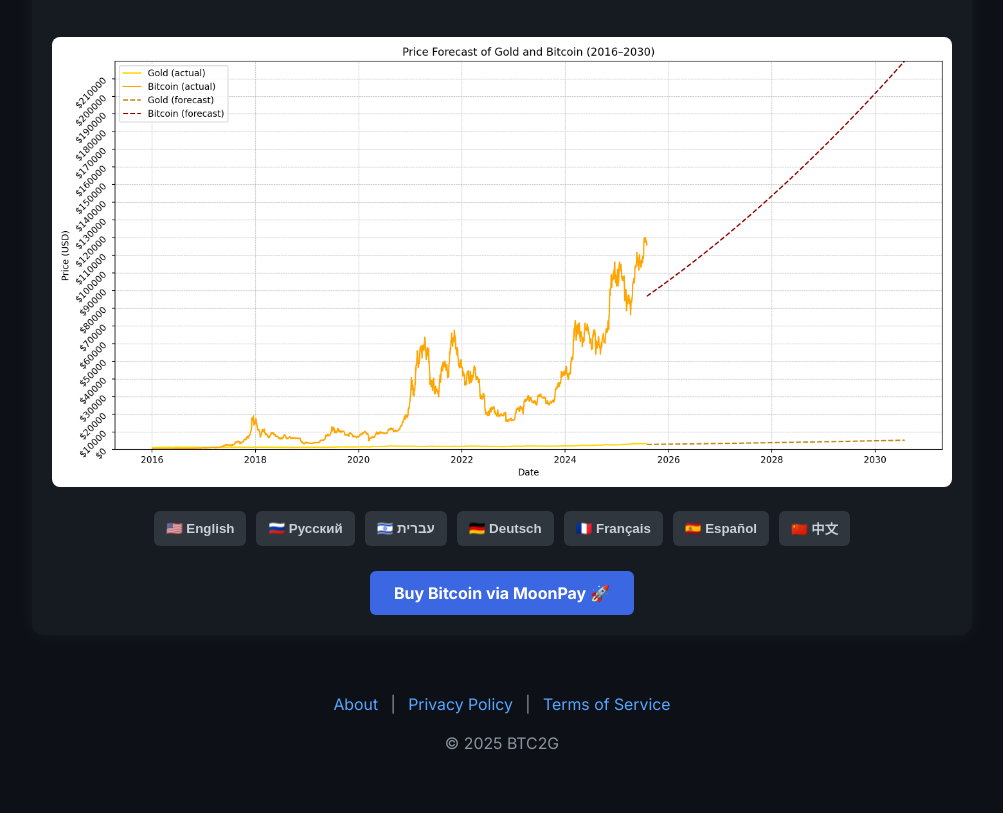
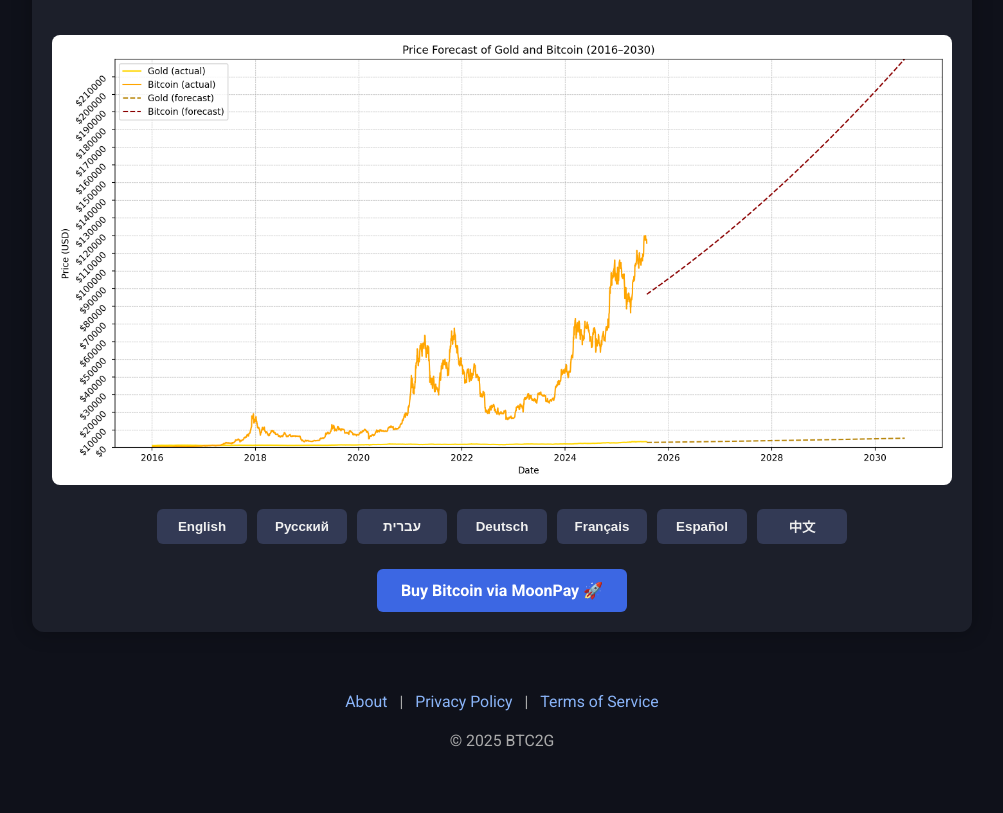
Before and after one commit to vitalydz/btc2g.github.io, a plain HTML site: page index.html in a window 1280 px wide. Shown: the part 134-947 px from the top of the page, without its empty margins (138-1141 px from the left). Drawn offline with Linux system fonts and the light colour scheme.

Commit message:
Add MoonPay widget integration with language switch on index and buy pages.Fixed Russian.Dark Mode.Fixed Hebrew and buttons.

```diff
--- a/index.html
+++ b/index.html
@@ -4,24 +4,24 @@
   <meta charset="UTF-8" />
   <meta name="viewport" content="width=device-width, initial-scale=1.0" />
   <title>BTC2G - Bitcoin vs Gold Forecast</title>
-  <link href="https://fonts.googleapis.com/css2?family=Inter:wght@400;700&display=swap" rel="stylesheet">
+  <link href="https://fonts.googleapis.com/css2?family=Roboto:wght@400;700&display=swap" rel="stylesheet">
   <style>
     body {
-      font-family: 'Inter', sans-serif;
-      background: #0d1117;
+      font-family: 'Roboto', sans-serif;
       margin: 0;
       padding: 20px;
-      color: #c9d1d9;
+      background: #0f111a;
+      color: #f0f0f0;
+      text-align: center;
     }
 
     .container {
       max-width: 900px;
       margin: auto;
       padding: 20px;
-      background: #161b22;
+      background: #1c1f2a;
       border-radius: 12px;
-      box-shadow: 0 0 20px rgba(255, 255, 255, 0.05);
-      text-align: center;
+      box-shadow: 0 0 20px rgba(0, 0, 0, 0.3);
     }
 
     h1 {
@@ -31,7 +31,7 @@
 
     p {
       font-size: 1.1em;
-      margin: 0 0 20px 0;
+      margin: 0 0 20px;
     }
 
     img {
@@ -42,25 +42,30 @@
     }
 
     .lang-switch {
-      margin-top: 20px;
       display: flex;
       flex-wrap: wrap;
       justify-content: center;
+      margin-top: 20px;
       gap: 10px;
+    }
+
+    .lang-switch.direction-fixed {
+      direction: ltr;
     }
 
     .lang-switch button {
       padding: 8px 12px;
       border: none;
       border-radius: 6px;
-      background: #30363d;
-      color: #c9d1d9;
+      background: #333a55;
+      color: #f0f0f0;
       cursor: pointer;
       font-weight: bold;
+      min-width: 90px;
     }
 
     .lang-switch button:hover {
-      background: #484f58;
+      background: #444e6d;
     }
 
     .moonpay-btn {
@@ -83,13 +88,12 @@
       margin-top: 40px;
       padding: 20px 10px;
       font-size: 0.9em;
-      color: #8b949e;
-      text-align: center;
+      color: #aaa;
     }
 
     footer a {
       margin: 0 8px;
-      color: #58a6ff;
+      color: #8ab4f8;
       text-decoration: none;
     }
 
@@ -105,14 +109,14 @@
 
     <img src="btc_gold_forecast.png" alt="BTC vs Gold Forecast" />
 
-    <div class="lang-switch">
-      <button onclick="setLang('en')">🇺🇸 English</button>
-      <button onclick="setLang('ru')">🇷🇺 Русский</button>
-      <button onclick="setLang('he')">🇮🇱 עברית</button>
-      <button onclick="setLang('de')">🇩🇪 Deutsch</button>
-      <button onclick="setLang('fr')">🇫🇷 Français</button>
-      <button onclick="setLang('es')">🇪🇸 Español</button>
-      <button onclick="setLang('zh')">🇨🇳 中文</button>
+    <div class="lang-switch direction-fixed">
+      <button onclick="setLang('en')">English</button>
+      <button onclick="setLang('ru')">Русский</button>
+      <button onclick="setLang('he')">עברית</button>
+      <button onclick="setLang('de')">Deutsch</button>
+      <button onclick="setLang('fr')">Français</button>
+      <button onclick="setLang('es')">Español</button>
+      <button onclick="setLang('zh')">中文</button>
     </div>
 
     <a class="moonpay-btn" href="https://buy.moonpay.com" target="_blank" id="moonpay-text">
@@ -142,53 +146,63 @@
         title: 'Bitcoin vs Gold Forecast',
         subtitle: `From 2016 to ${formattedDate}, with projection to 2030`,
         moonpay: 'Buy Bitcoin via MoonPay 🚀',
-        dir: 'ltr'
+        dir: 'ltr',
       },
       ru: {
         title: 'Прогноз: Биткоин против Золота',
         subtitle: `С 2016 по ${formattedDate}, прогноз до 2030 года`,
         moonpay: 'Купить Биткоин через MoonPay 🚀',
-        dir: 'ltr'
+        dir: 'ltr',
       },
       he: {
         title: 'תחזית: ביטקוין מול זהב',
         subtitle: `מ־2016 עד ${formattedDate}, תחזית עד 2030`,
         moonpay: '🚀 קנה ביטקוין דרך MoonPay',
-        dir: 'rtl'
+        dir: 'rtl',
       },
       de: {
         title: 'Bitcoin vs Gold Prognose',
         subtitle: `Von 2016 bis ${formattedDate}, mit Prognose bis 2030`,
         moonpay: 'Bitcoin über MoonPay kaufen 🚀',
-        dir: 'ltr'
+        dir: 'ltr',
       },
       fr: {
         title: 'Prévision Bitcoin contre Or',
         subtitle: `De 2016 à ${formattedDate}, avec projection jusqu’en 2030`,
         moonpay: 'Acheter du Bitcoin via MoonPay 🚀',
-        dir: 'ltr'
+        dir: 'ltr',
       },
       es: {
         title: 'Pronóstico Bitcoin vs Oro',
         subtitle: `Desde 2016 hasta ${formattedDate}, con proyección hasta 2030`,
         moonpay: 'Comprar Bitcoin con MoonPay 🚀',
-        dir: 'ltr'
+        dir: 'ltr',
       },
       zh: {
         title: '比特币与黄金走势预测',
         subtitle: `从2016年至${formattedDate}，预测至2030年`,
         moonpay: '通过 MoonPay 购买比特币 🚀',
-        dir: 'ltr'
+        dir: 'ltr',
       }
     };
 
     function setLang(lang) {
       localStorage.setItem('lang', lang);
-      const text = texts[lang];
-      document.getElementById('title').textContent = text.title;
-      document.getElementById('subtitle').textContent = text.subtitle;
-      document.getElementById('moonpay-text').textContent = text.moonpay;
-      document.getElementById('main-container').dir = text.dir;
+      const t = texts[lang];
+      document.getElementById('title').textContent = t.title;
+      document.getElementById('subtitle').textContent = t.subtitle;
+      document.getElementById('moonpay-text').textContent = t.moonpay;
+
+      const container = document.getElementById('main-container');
+      const langSwitch = document.querySelector('.lang-switch');
+
+      if (t.dir === 'rtl') {
+        container.setAttribute('dir', 'rtl');
+        langSwitch.classList.add('direction-fixed');
+      } else {
+        container.setAttribute('dir', 'ltr');
+        langSwitch.classList.remove('direction-fixed');
+      }
     }
 
     const savedLang = localStorage.getItem('lang');
```
